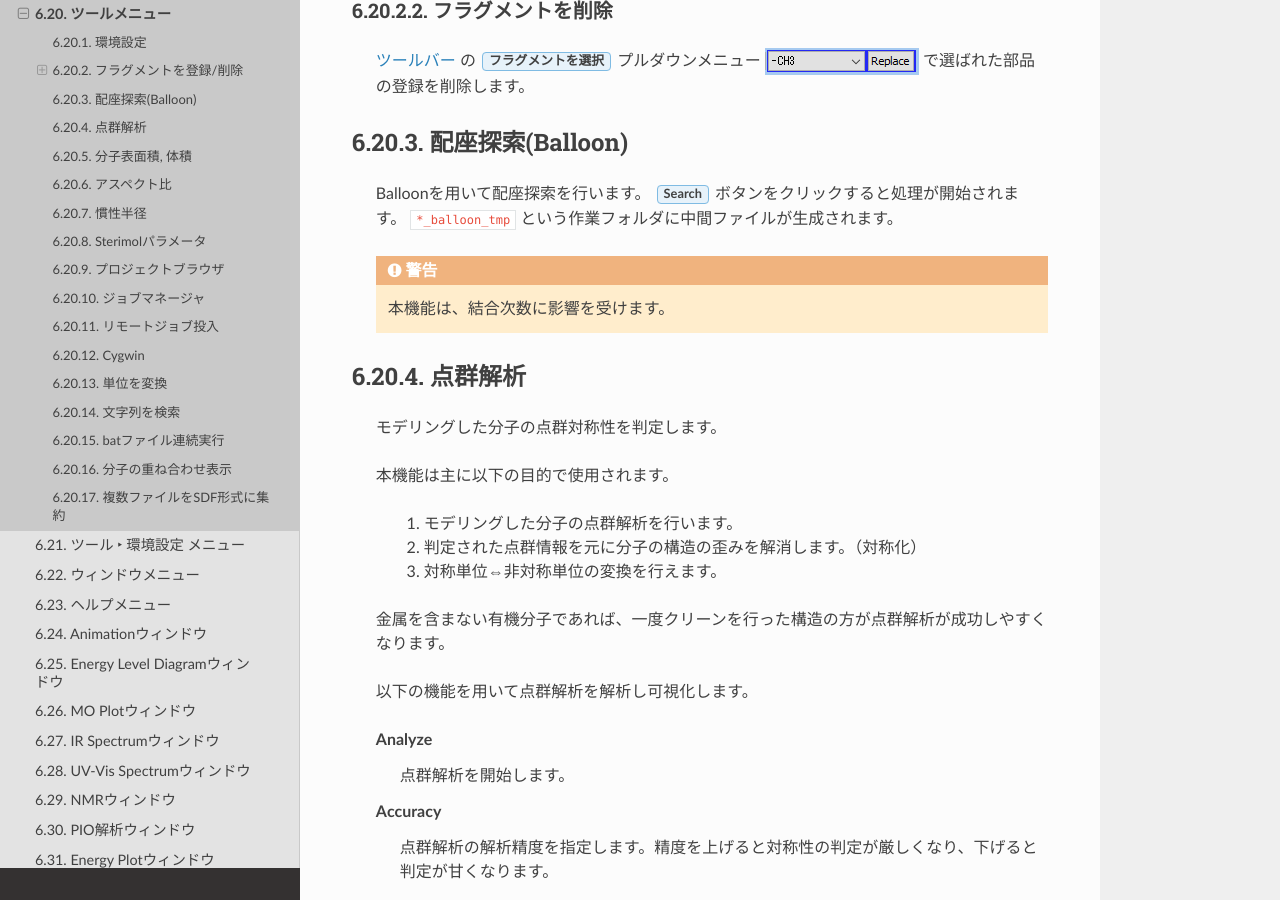
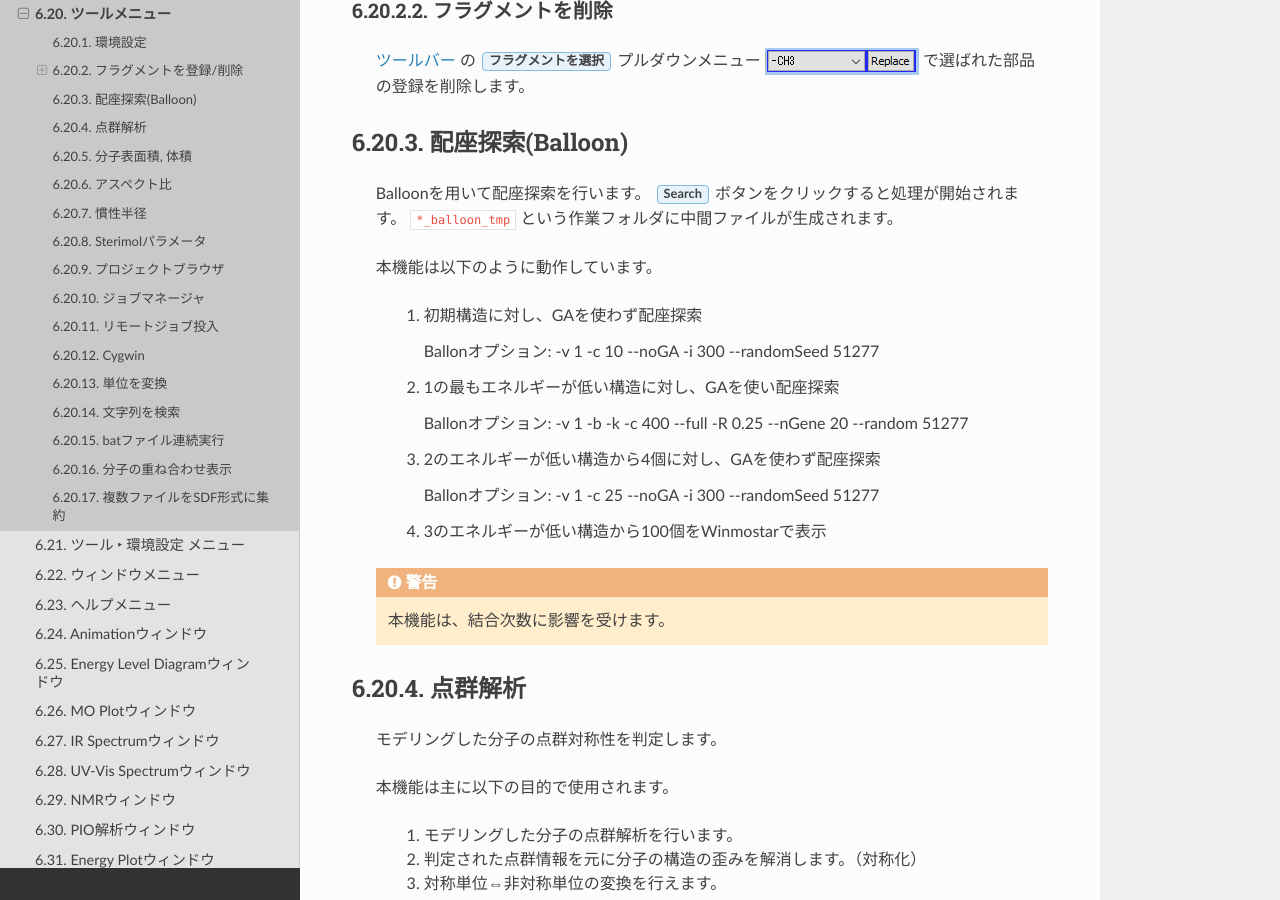
Before and after one commit to X-Ability/winmostar_doc, a Sphinx documentation site: the page built from source/winmos/winmos_tools.rst, in a window 1280 px wide and 900 px high, scrolled down 464 px. Built offline with Sphinx 7.4.7 and the Read the Docs theme 2.0.0, drawn with Linux system fonts in a browser that asks for light colours; formulas are drawn with MathJax 3.

Commit message:
Balloonの仕様を加筆

```diff
--- a/source/winmos/winmos_tools.rst
+++ b/source/winmos/winmos_tools.rst
@@ -28,10 +28,21 @@
    Balloonを用いて配座探索を行います。 :guilabel:`Search` ボタンをクリックすると処理が開始されます。
    :file:`*_balloon_tmp` という作業フォルダに中間ファイルが生成されます。
 
+   本機能は以下のように動作しています。
+
+      1. 初期構造に対し、GAを使わず配座探索
+
+         Ballonオプション: -v 1 -c 10 --noGA -i 300 --randomSeed 51277
+      2. 1の最もエネルギーが低い構造に対し、GAを使い配座探索
+
+         Ballonオプション: -v 1 -b -k -c 400 --full -R 0.25 --nGene 20 --random 51277
+      3. 2のエネルギーが低い構造から4個に対し、GAを使わず配座探索
+
+         Ballonオプション: -v 1 -c 25 --noGA -i 300 --randomSeed 51277
+      4. 3のエネルギーが低い構造から100個をWinmostarで表示
+
    .. warning::
       本機能は、結合次数に影響を受けます。
-
-
 
 点群解析
 -------------------
```
